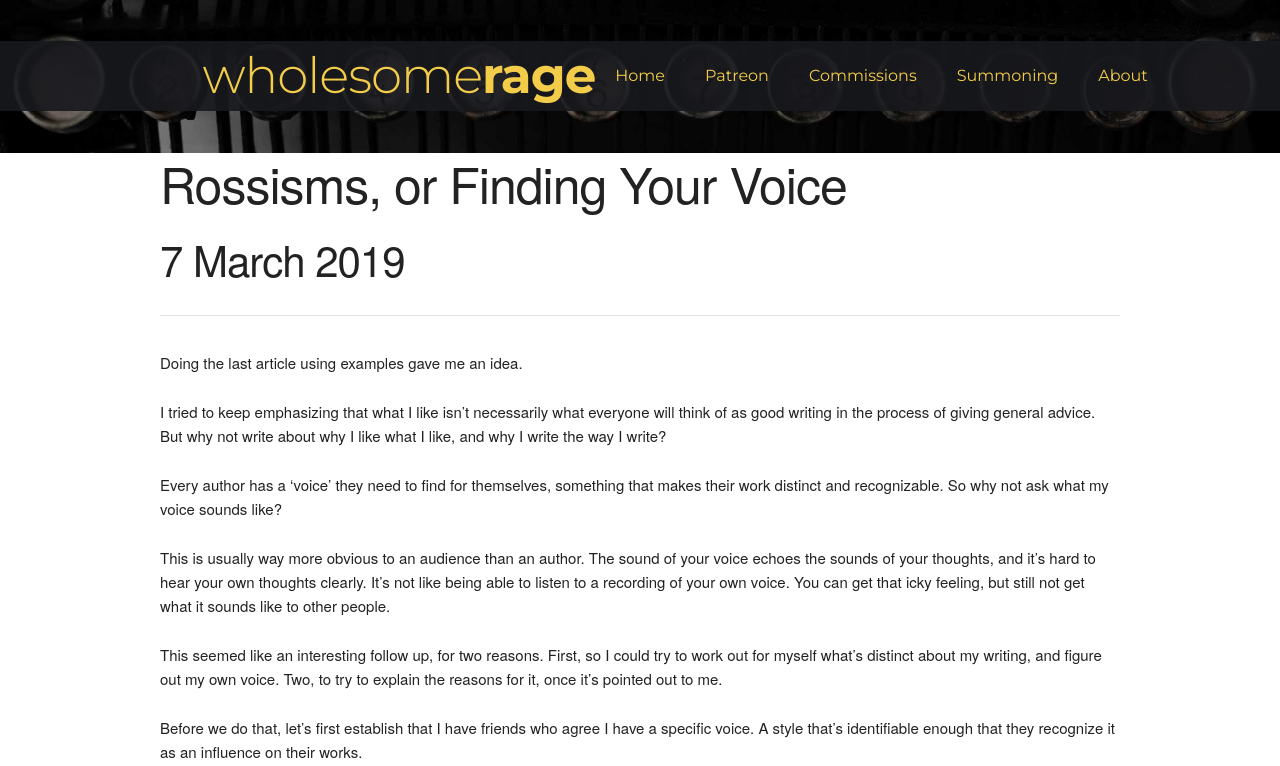
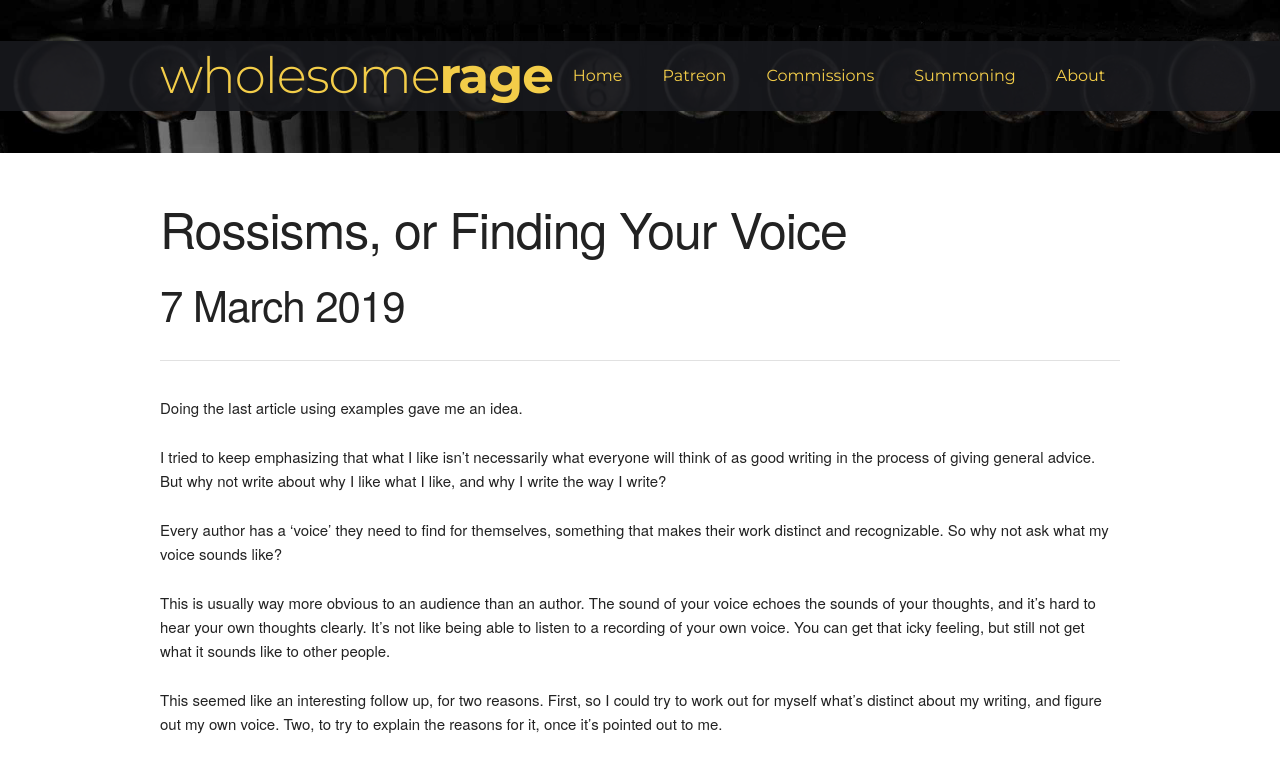
Before and after one commit to WholesomeRage/WholesomeRage.github.io, a Jekyll site: the page built from _posts/2019-03-07-rossisms-or-finding-your-voice.markdown, in a window 1280 px wide. Shown: the top 766 px of the page. Built offline with Jekyll 4.4.1, drawn with Linux system fonts in a browser that asks for light colours.

Commit message:
Update main.scss

```diff
--- a/_sass/main.scss
+++ b/_sass/main.scss
@@ -15,6 +15,7 @@ nav {
     justify-content: center;
     padding-top: 1.75em;
     padding-bottom: 1.75em;
+    margin-bottom: 3em;
 }
 nav > div {
     background-color: rgba(24,25,29,0.9);
@@ -27,7 +28,7 @@ nav > div > div {
     grid-template-columns: repeat(6, auto);
     justify-content: left;
     width: 95%;
-    max-width: 87.5rem;
+    max-width: 96rem;
 }
 
 nav > div > div > span {
```
